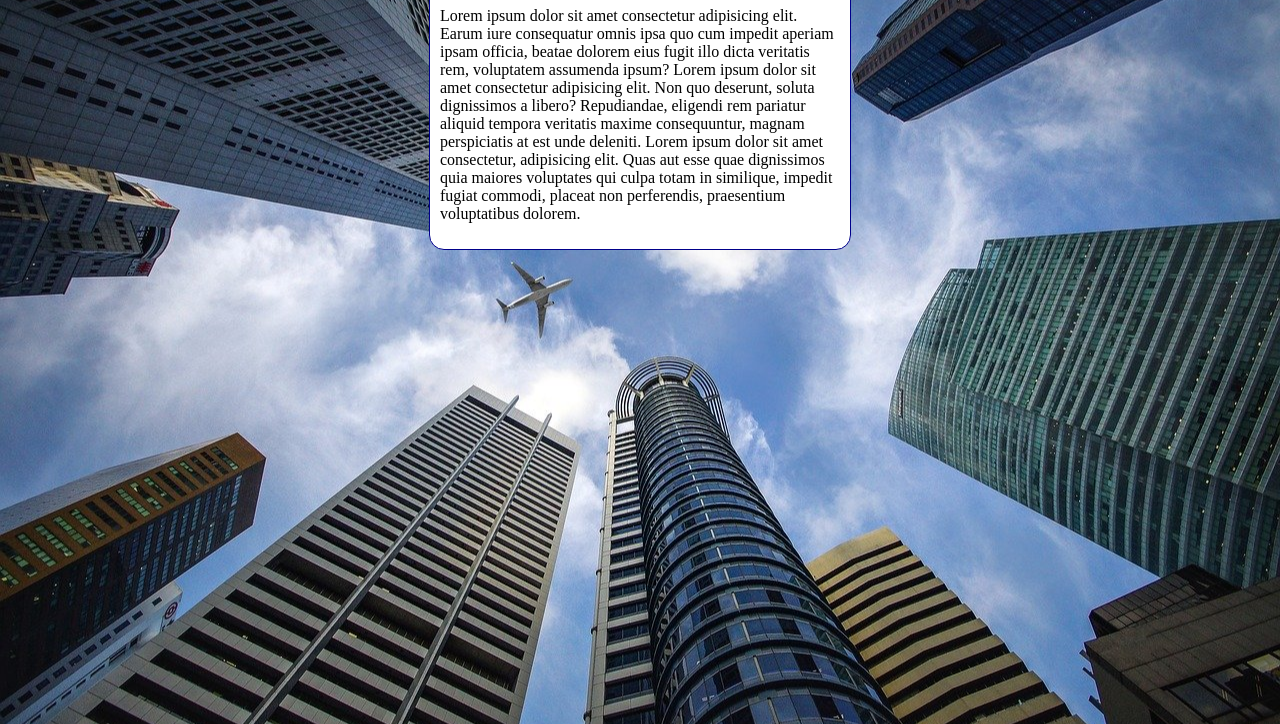
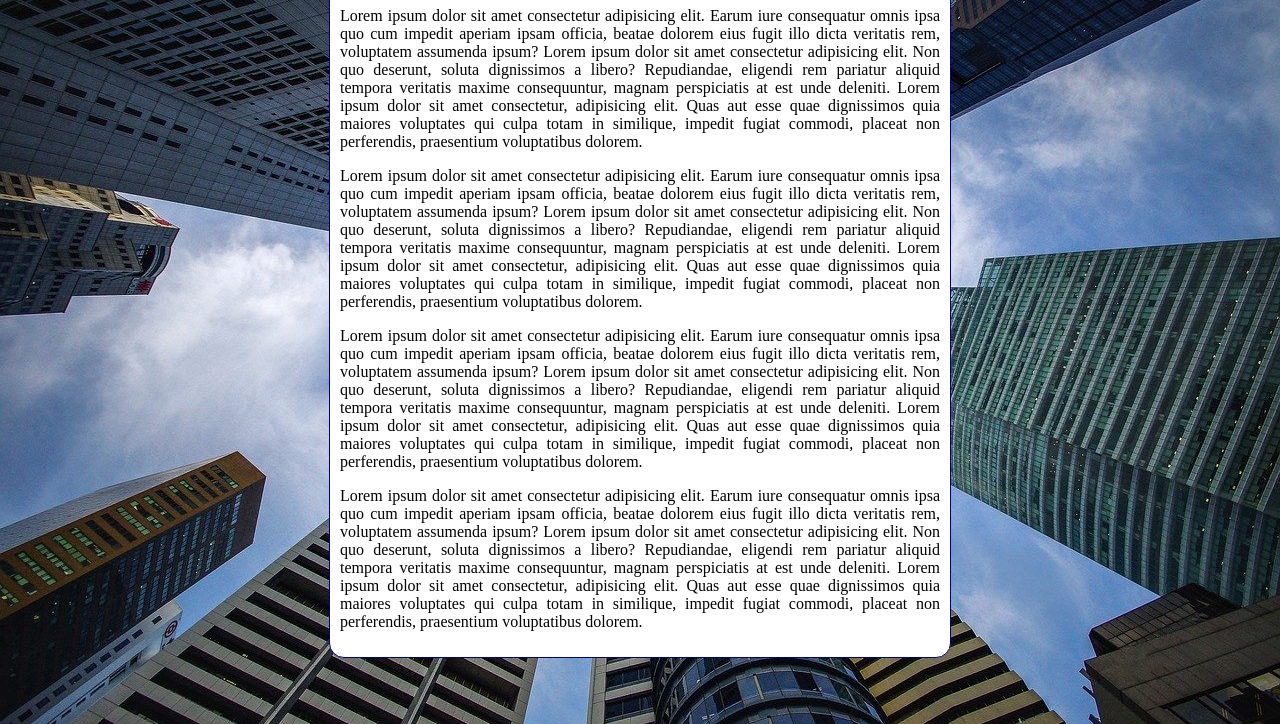
Before and after one commit to erre314/html-css, a plain HTML site: page exercicios/ex022/fundo006.html in a window 1280 px wide. Shown: the part 92-816 px from the top of the page. Drawn offline with Linux system fonts and the light colour scheme.

Commit message:
shorthand  fundo 006

```diff
--- a/exercicios/ex022/fundo006.html
+++ b/exercicios/ex022/fundo006.html
@@ -7,20 +7,34 @@
     <style>
         body {
             height: 100vh;
-            background-color: black;
+            /*background-color: black;
             background-image: url(image/wallpaper002.jpg);
             background-position: center center;
             background-repeat: no-repeat;
+            background-size: cover;
+            background-attachment: fixed;*/
+
+            /* Shorthand - background
+
+                color > image > position > repeat > [size] > attachement
+                size não funciona ainda 03/05/2024
+            */
+
+            background: black url(image/wallpaper002.jpg) center center no-repeat fixed;
             background-size: cover;
         }
 
         main {
             background-color: white;
-            width: 400px;
+            max-width: 600px;
             padding: 10px;
             margin: auto;
             border: 1px solid darkblue;
             border-radius: 15px;
+        }
+
+        main > p {
+            text-align: justify;
         }
     </style>
 </head>
@@ -28,6 +42,9 @@
     <main>
         <h1>Teste de Imagem de Fundo</h1>
         <p>Lorem ipsum dolor sit amet consectetur adipisicing elit. Earum iure consequatur omnis ipsa quo cum impedit aperiam ipsam officia, beatae dolorem eius fugit illo dicta veritatis rem, voluptatem assumenda ipsum? Lorem ipsum dolor sit amet consectetur adipisicing elit. Non quo deserunt, soluta dignissimos a libero? Repudiandae, eligendi rem pariatur aliquid tempora veritatis maxime consequuntur, magnam perspiciatis at est unde deleniti. Lorem ipsum dolor sit amet consectetur, adipisicing elit. Quas aut esse quae dignissimos quia maiores voluptates qui culpa totam in similique, impedit fugiat commodi, placeat non perferendis, praesentium voluptatibus dolorem.</p>
+        <p>Lorem ipsum dolor sit amet consectetur adipisicing elit. Earum iure consequatur omnis ipsa quo cum impedit aperiam ipsam officia, beatae dolorem eius fugit illo dicta veritatis rem, voluptatem assumenda ipsum? Lorem ipsum dolor sit amet consectetur adipisicing elit. Non quo deserunt, soluta dignissimos a libero? Repudiandae, eligendi rem pariatur aliquid tempora veritatis maxime consequuntur, magnam perspiciatis at est unde deleniti. Lorem ipsum dolor sit amet consectetur, adipisicing elit. Quas aut esse quae dignissimos quia maiores voluptates qui culpa totam in similique, impedit fugiat commodi, placeat non perferendis, praesentium voluptatibus dolorem.</p>
+        <p>Lorem ipsum dolor sit amet consectetur adipisicing elit. Earum iure consequatur omnis ipsa quo cum impedit aperiam ipsam officia, beatae dolorem eius fugit illo dicta veritatis rem, voluptatem assumenda ipsum? Lorem ipsum dolor sit amet consectetur adipisicing elit. Non quo deserunt, soluta dignissimos a libero? Repudiandae, eligendi rem pariatur aliquid tempora veritatis maxime consequuntur, magnam perspiciatis at est unde deleniti. Lorem ipsum dolor sit amet consectetur, adipisicing elit. Quas aut esse quae dignissimos quia maiores voluptates qui culpa totam in similique, impedit fugiat commodi, placeat non perferendis, praesentium voluptatibus dolorem.</p>
+        <p>Lorem ipsum dolor sit amet consectetur adipisicing elit. Earum iure consequatur omnis ipsa quo cum impedit aperiam ipsam officia, beatae dolorem eius fugit illo dicta veritatis rem, voluptatem assumenda ipsum? Lorem ipsum dolor sit amet consectetur adipisicing elit. Non quo deserunt, soluta dignissimos a libero? Repudiandae, eligendi rem pariatur aliquid tempora veritatis maxime consequuntur, magnam perspiciatis at est unde deleniti. Lorem ipsum dolor sit amet consectetur, adipisicing elit. Quas aut esse quae dignissimos quia maiores voluptates qui culpa totam in similique, impedit fugiat commodi, placeat non perferendis, praesentium voluptatibus dolorem.</p>
     </main>
 </body>
 </html>
```
